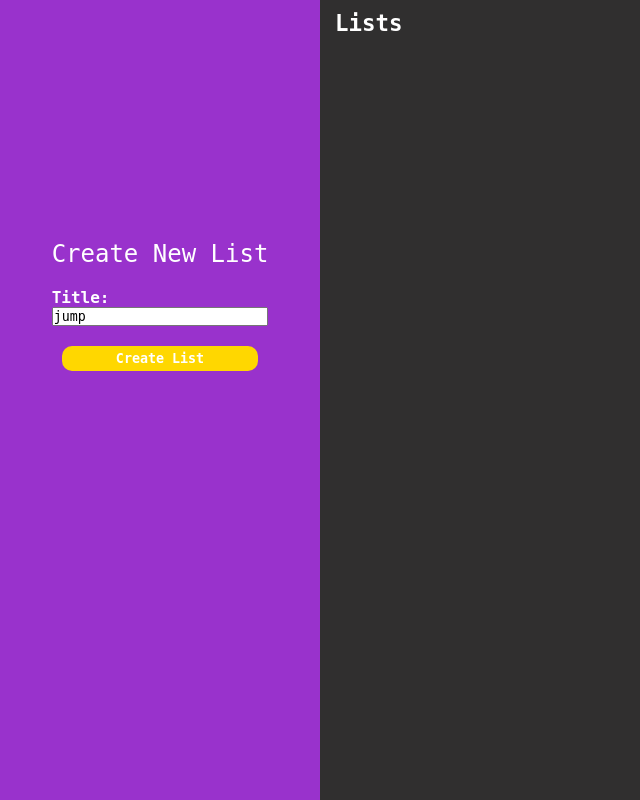
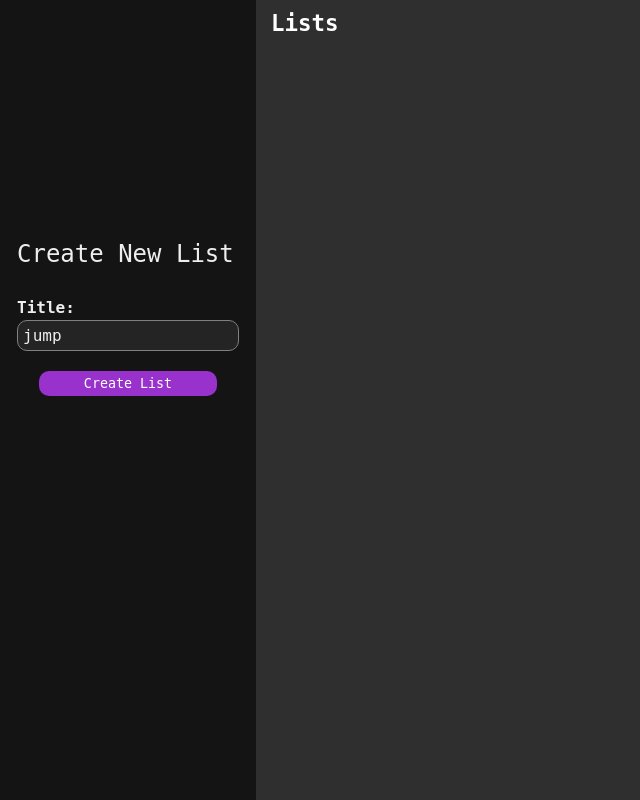
Before and after one commit to TeaPotted/TOP-Todo-List, a website built with webpack: page src/template.html in a window 1280 px wide. Shown: the whole page, without its empty margins (0-640 px from the left). Built offline with nearby package versions, Linux system fonts and the light colour scheme.

Commit message:
change styling for #newListForm and all it's children elements

```diff
--- a/src/styles.css
+++ b/src/styles.css
@@ -7,7 +7,7 @@
 
 .container {
   display: grid;
-  grid-template-columns: 1fr 3fr;
+  grid-template-columns: 1fr 4fr;
   background-color: #302f2f;
   color: white;
 }
@@ -18,7 +18,7 @@
 }
 
 .form-section {
-  background-color:darkorchid;
+  background-color:#141414;
   display: flex;
   flex-direction: column;
   align-items: center;
@@ -34,27 +34,39 @@
 
 #newListForm h2 {
   font-weight: lighter;
-  color: white;
+  color: #eee;
+  margin-bottom: 10px;
 }
 
 #newListForm .input-container {
   display: flex;
   flex-direction: column;
   margin: 10px 0;
-  color: white;
+  color: #eee;
   font-weight: bold;
+  gap: 3px;
+}
+
+#newListForm input#listTitle {
+  font-size: 1em;
+  padding: 5px 5px;
 }
 
 #newListForm button {
-  width: 90%;
+  width: 80%;
   align-self: center;
   padding: 5px;
   border-radius: 10px;
   border: none;
-  background-color: gold;
+  background-color: darkorchid;
   color: white;
+  cursor: pointer;
+  transition-duration: 0.2s;
+}
+
+#newListForm button:hover {
+  background-color: indigo;
   font-weight: bold;
-  cursor: pointer;
 }
 
 .viewing-section {
@@ -201,7 +213,8 @@ button.deleteList {
 }
 
 .addTaskDialog input, .addTaskDialog select,
-.editTaskDialog input, .editTaskDialog select {
+.editTaskDialog input, .editTaskDialog select,
+#newListForm input {
   font-size: 1.1em;
   padding: 5px;
   background: #242424;
@@ -212,7 +225,8 @@ button.deleteList {
 }
 
 .addTaskDialog input:focus, .addTaskDialog select:focus,
-.editTaskDialog input:focus, .editTaskDialog select:focus {
+.editTaskDialog input:focus, .editTaskDialog select:focus,
+#newListForm input:focus {
   border: 1px solid orchid;
   box-shadow: 0px 10px 13px -7px #121212;
 }
@@ -223,7 +237,10 @@ button.deleteList {
 .addTaskDialog input:-webkit-autofill:focus,
 .editTaskDialog input:-webkit-autofill,
 .editTaskDialog input:-webkit-autofill:hover,
-.editTaskDialog input:-webkit-autofill:focus  {
+.editTaskDialog input:-webkit-autofill:focus,
+#newListForm input:-webkit-autofill,
+#newListForm input:-webkit-autofill:hover,
+#newListForm input:-webkit-autofill:focus  {
   -webkit-box-shadow: 0 0 0px 1000px #242424 inset;
   -webkit-text-fill-color: #eee;
 }
```
